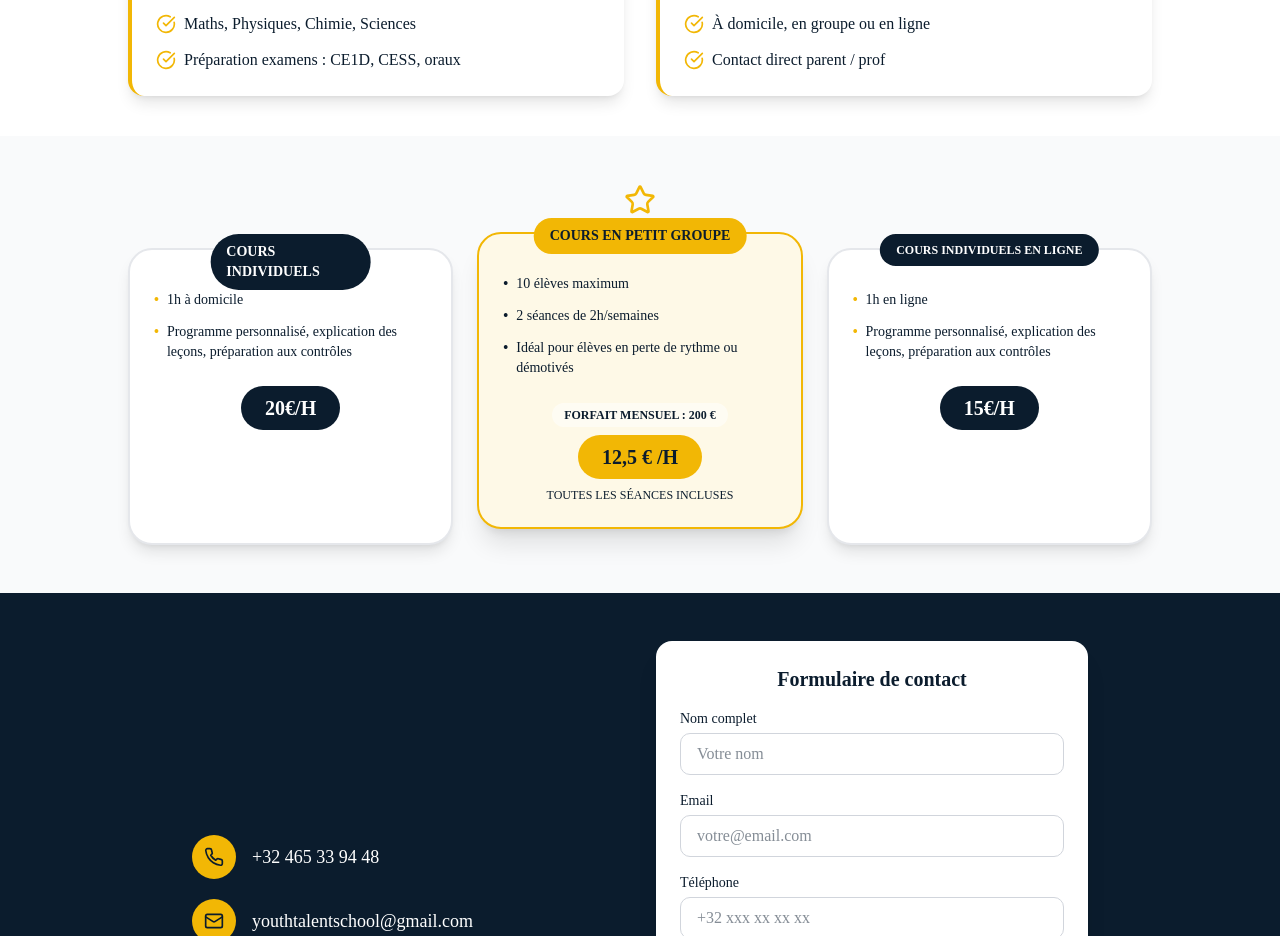
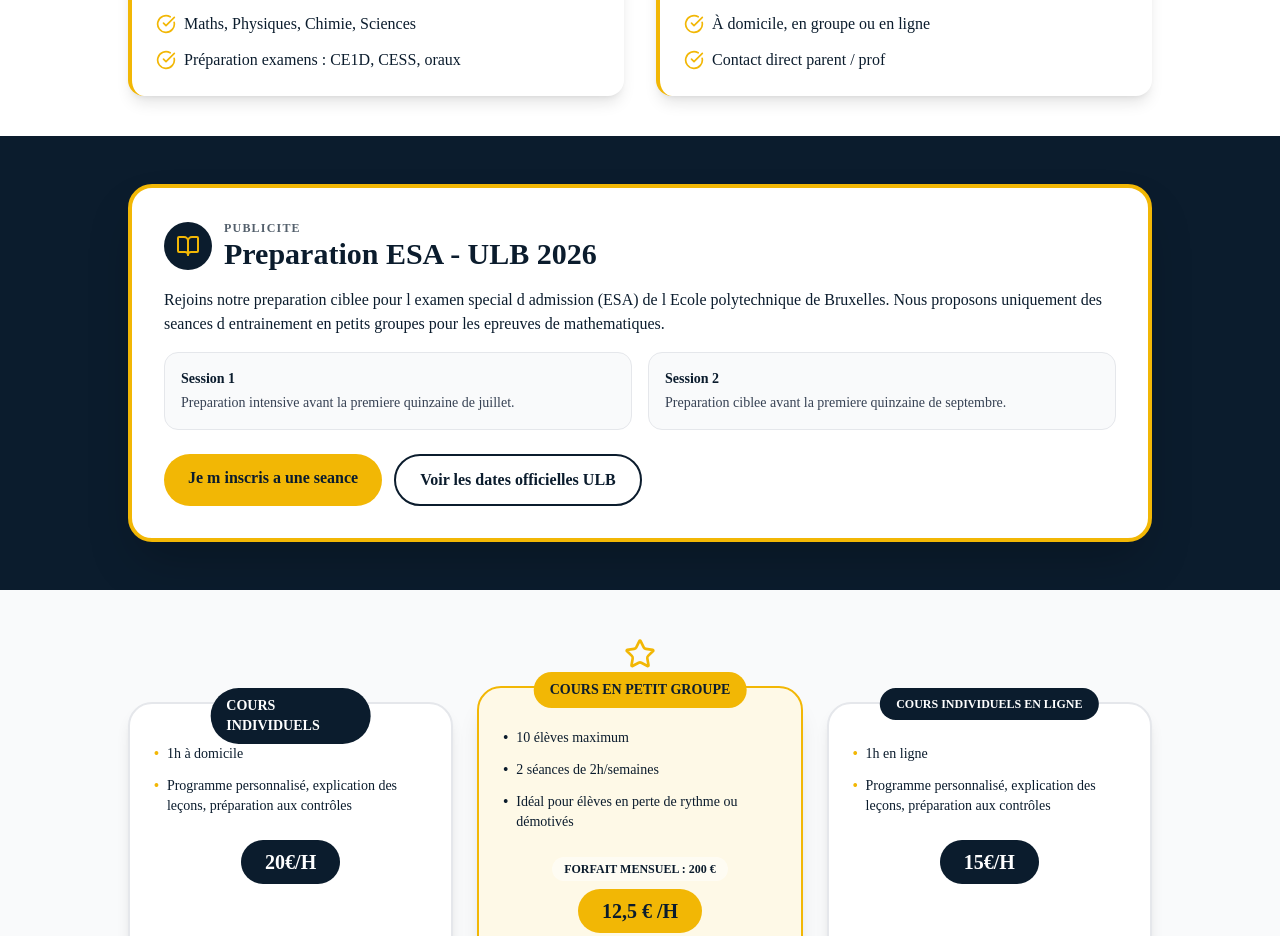
Before and after one commit to ERIC74SONG96/Youthtalentschool, a Next.js app: page / in a window 1280 px wide. Shown: the part 1420-2356 px from the top of the page. Built offline with nearby package versions, Linux system fonts and the light colour scheme.

Commit message:
add ESA ULB preparation promo section
Add a dedicated homepage advertising block for ESA ULB 2026 prep sessions so visitors can quickly see timing options and jump to registration or official dates.

Co-authored-by: Cursor <cursoragent@cursor.com>

```diff
--- a/app/page.tsx
+++ b/app/page.tsx
@@ -161,6 +161,56 @@ export default function HomePage() {
         </div>
       </section>
 
+      {/* Publicité - Préparation ESA ULB */}
+      <section className="py-12 px-6 bg-[#0b1c2d]">
+        <div className="max-w-5xl mx-auto">
+          <div className="bg-white rounded-3xl p-6 md:p-8 shadow-2xl border-4 border-[#f2b705]">
+            <div className="flex items-center gap-3 mb-4">
+              <div className="w-12 h-12 rounded-full bg-[#0b1c2d] flex items-center justify-center">
+                <BookOpen className="w-6 h-6 text-[#f2b705]" />
+              </div>
+              <div>
+                <p className="text-xs font-bold tracking-widest text-[#0b1c2d]/70">PUBLICITE</p>
+                <h2 className="text-2xl md:text-3xl font-bold text-[#0b1c2d]">Preparation ESA - ULB 2026</h2>
+              </div>
+            </div>
+
+            <p className="text-[#0b1c2d] mb-4">
+              Rejoins notre preparation ciblee pour l examen special d admission (ESA) de l Ecole polytechnique de Bruxelles.
+              Nous proposons uniquement des seances d entrainement en petits groupes pour les epreuves de mathematiques.
+            </p>
+
+            <div className="grid md:grid-cols-2 gap-4 mb-6 text-sm">
+              <div className="rounded-xl bg-gray-50 p-4 border border-gray-200">
+                <p className="font-semibold text-[#0b1c2d] mb-1">Session 1</p>
+                <p className="text-gray-700">Preparation intensive avant la premiere quinzaine de juillet.</p>
+              </div>
+              <div className="rounded-xl bg-gray-50 p-4 border border-gray-200">
+                <p className="font-semibold text-[#0b1c2d] mb-1">Session 2</p>
+                <p className="text-gray-700">Preparation ciblee avant la premiere quinzaine de septembre.</p>
+              </div>
+            </div>
+
+            <div className="flex flex-col sm:flex-row gap-3">
+              <a
+                href="#contact"
+                className="inline-block text-center bg-[#f2b705] text-[#0b1c2d] font-bold px-6 py-3 rounded-full hover:bg-[#d9a504] transition-colors"
+              >
+                Je m inscris a une seance
+              </a>
+              <a
+                href="https://polytech.ulb.be/fr/etudes/esa/dates"
+                target="_blank"
+                rel="noopener noreferrer"
+                className="inline-block text-center border-2 border-[#0b1c2d] text-[#0b1c2d] font-semibold px-6 py-3 rounded-full hover:bg-[#0b1c2d] hover:text-white transition-colors"
+              >
+                Voir les dates officielles ULB
+              </a>
+            </div>
+          </div>
+        </div>
+      </section>
+
       {/* Formules / Pricing Cards */}
       <section id="formules" className="py-12 px-6 bg-gray-50">
         <div className="max-w-5xl mx-auto">
```
